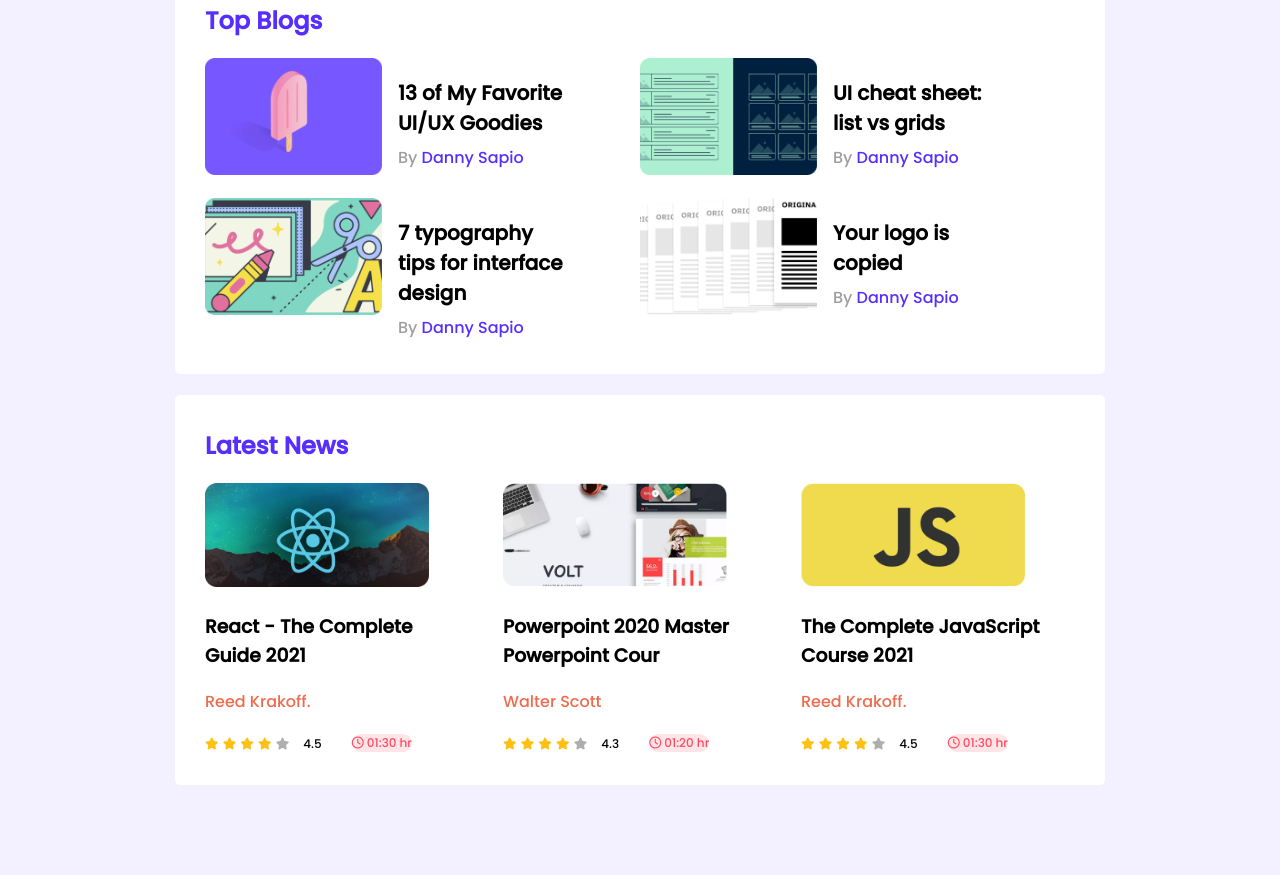
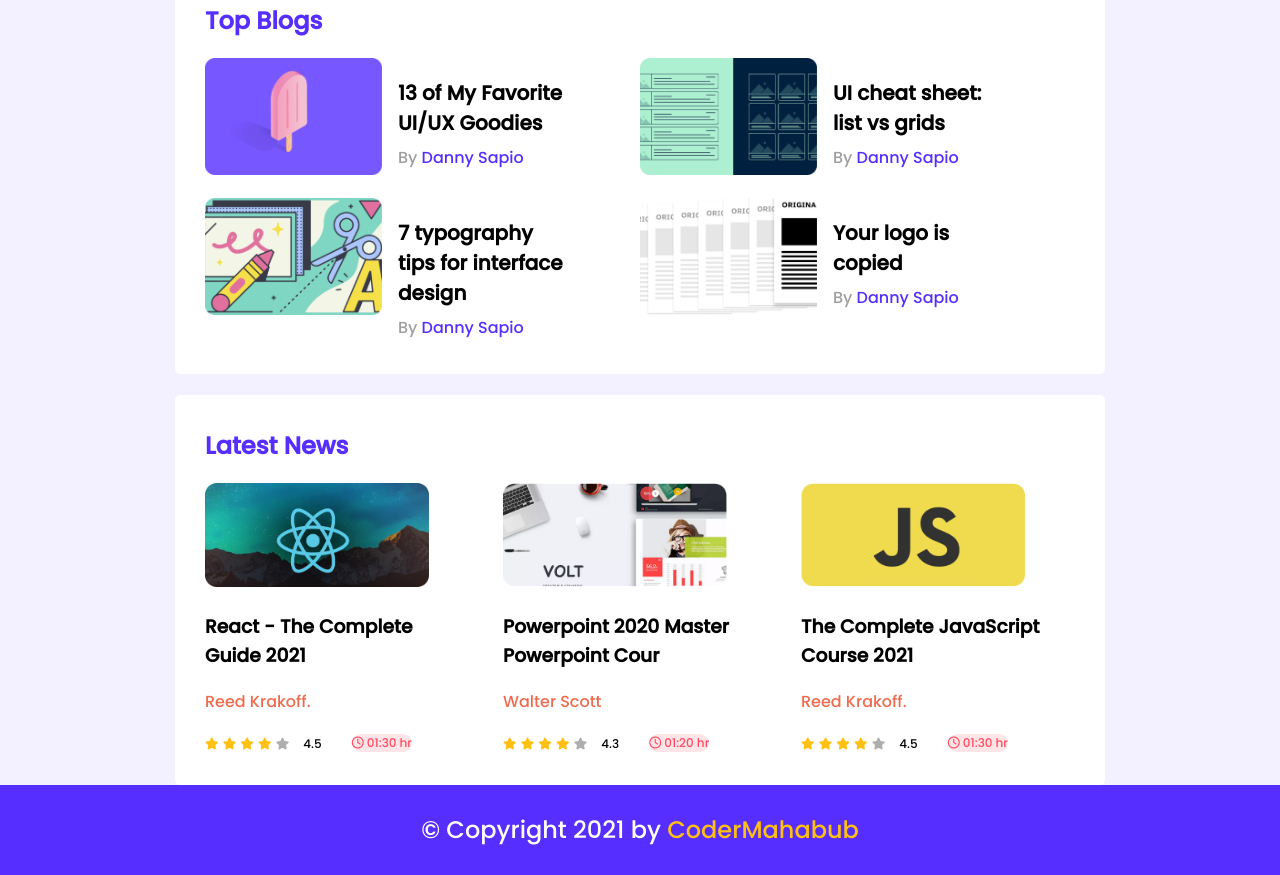
Before and after one commit to CoderMahabub/leader-board-css3, a plain HTML site: page index.html in a window 1280 px wide. Shown: the part 411-1286 px from the top of the page. Before the commit the page ends 1196 px from the top, so only its background shows below. Drawn offline with Linux system fonts and the light colour scheme.

Commit message:
Footer Added

```diff
--- a/index.html
+++ b/index.html
@@ -186,6 +186,10 @@
         </section>
     </main>
     <!-- Latest Course Section ENDS -->
+    <!-- Footer Section -->
+    <footer>
+        <span>© Copyright 2021 by <a href="https://codermahabub.com" target="_blank">CoderMahabub</a> </span>
+    </footer>
 </body>
 
 </html>
--- a/styles/style.css
+++ b/styles/style.css
@@ -34,7 +34,7 @@
      /*---------------------*\
         Top Players
     *\-----------------------*/
-    header{
+    header, footer{
         height: 90px;
         background-color:#562EFF;
     }
@@ -197,6 +197,18 @@
          border-radius: 20px;
          margin-left: 30px;
      }
+     /* Footer Styles */
+     footer{
+         text-align: center;
+         line-height: 90px;
+         font-size: 24px;
+         color: #fff;
+     }
+     footer a{
+         color:#FFC014;
+         text-decoration: none;
+         cursor: pointer;
+     }
      /* ----------------------------*\
                 Media Query Starts
      -------------------------------*/
```
